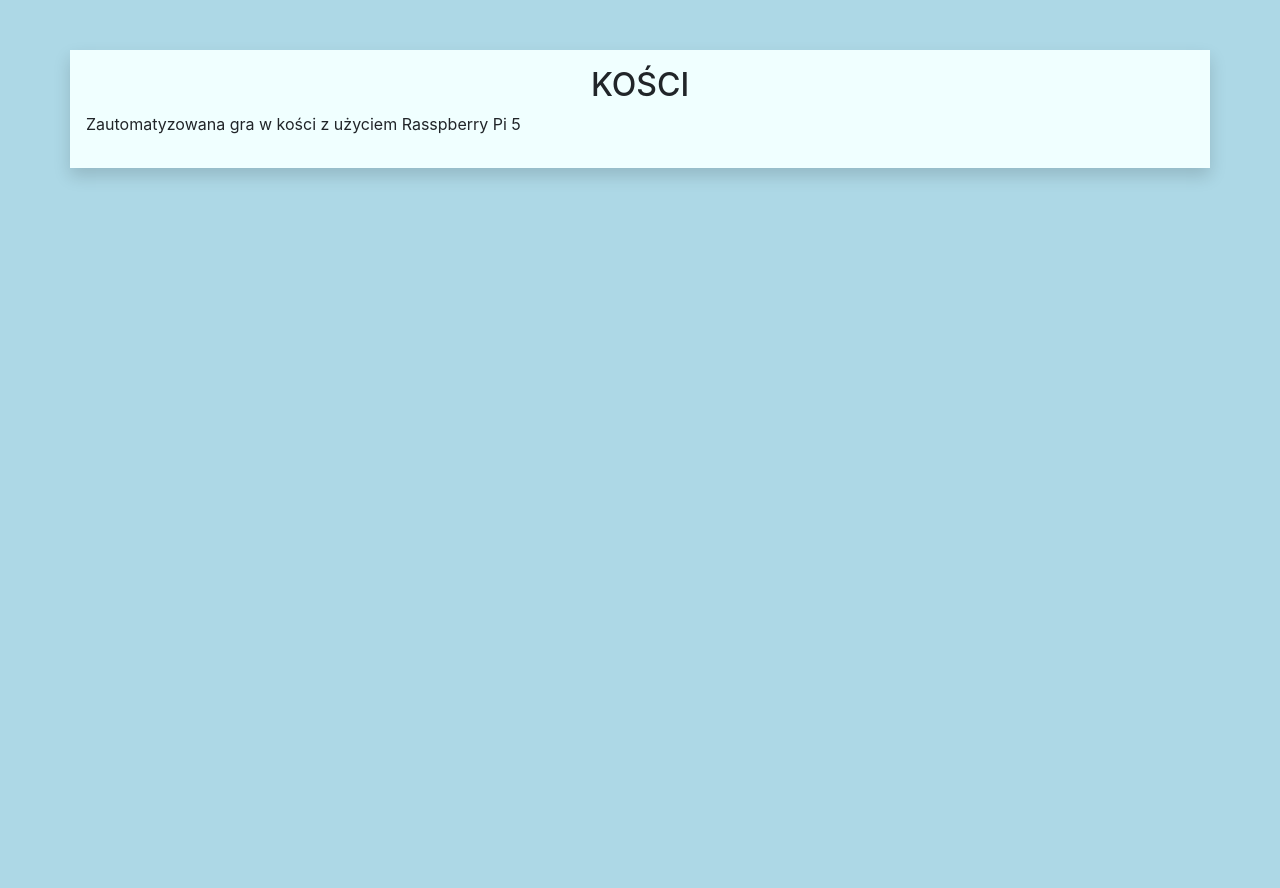
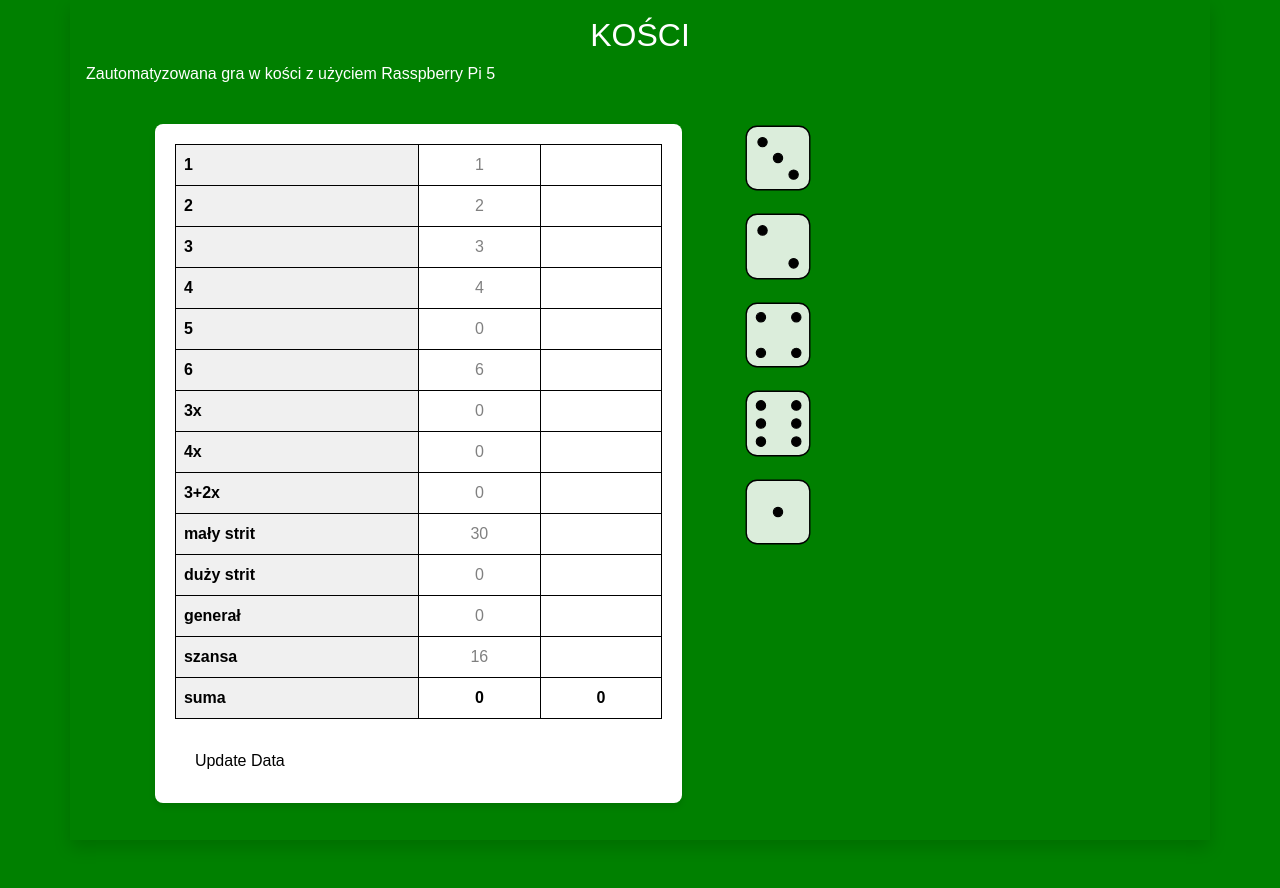
Before and after one commit to veektorf1/DiceRaspberry, a Flask app: page / in a window 1280 px wide. Before the commit the page ends 179 px from the top, so only its background shows below. Run offline with Flask 3, Linux system fonts and the light colour scheme; some libraries are stand-ins or nearby versions.

Commit message:
Add website template and logic

```diff
--- a/app/routes.py
+++ b/app/routes.py
@@ -1,7 +1,186 @@
-from flask import render_template, Blueprint,request,url_for,redirect,flash,get_flashed_messages
+from flask import render_template, Blueprint,request,url_for,redirect,flash,get_flashed_messages,jsonify
+from collections import Counter
+import random
 
 main = Blueprint('main',__name__)
 
-@main.route('/',methods=['GET','POST'])
+table_data = [
+    {"id": "1", "player2": "", "player1": "", "status": "gray", "status2": "gray"},
+    {"id": "2", "player2": "", "player1": "", "status": "gray", "status2": "gray"},
+    {"id": "3", "player2": "", "player1": "", "status": "gray", "status2": "gray"},
+    {"id": "4", "player2": "", "player1": "", "status": "gray", "status2": "gray"},
+    {"id": "5", "player2": "", "player1": "", "status": "gray", "status2": "gray"},
+    {"id": "6", "player2": "", "player1": "", "status": "gray", "status2": "gray"},
+    {"id": "3x", "player2": "", "player1": "", "status": "gray", "status2": "gray"},
+    {"id": "4x", "player2": "", "player1": "", "status": "gray", "status2": "gray"},
+    {"id": "3+2x", "player2": "", "player1": "", "status": "gray", "status2": "gray"},
+    {"id": "mały strit", "player2": "", "player1": "", "status": "gray", "status2": "gray"},
+    {"id": "duży strit", "player2": "", "player1": "", "status": "gray", "status2": "gray"},
+    {"id": "generał", "player2": "", "player1": "", "status": "gray", "status2": "gray"},
+    {"id": "szansa", "player2": "", "player1": "", "status": "gray", "status2": "gray"},
+    {"id": "suma", "player2": 0, "player1": 0, "status": "black-bold", "status2": "black-bold"},
+]
+
+table_kostki = [0, 0, 0, 0, 0]
+table_selected = [0, 0, 0, 0, 0]
+tura = 1
+
+@main.route('/')
 def index():
     return render_template('index.html')
+
+@main.route('/get-data')
+def get_data():
+    return jsonify(table_data)
+
+@main.route('/get-kostki')
+def get_kostki():
+    return jsonify(table_kostki)
+
+
+def reset_game():
+    global table_data, table_kostki, table_selected, tura
+    table_data = [
+        {"id": "1", "player2": "", "player1": "", "status": "gray", "status2": "gray"},
+        {"id": "2", "player2": "", "player1": "", "status": "gray", "status2": "gray"},
+        {"id": "3", "player2": "", "player1": "", "status": "gray", "status2": "gray"},
+        {"id": "4", "player2": "", "player1": "", "status": "gray", "status2": "gray"},
+        {"id": "5", "player2": "", "player1": "", "status": "gray", "status2": "gray"},
+        {"id": "6", "player2": "", "player1": "", "status": "gray", "status2": "gray"},
+        {"id": "3x", "player2": "", "player1": "", "status": "gray", "status2": "gray"},
+        {"id": "4x", "player2": "", "player1": "", "status": "gray", "status2": "gray"},
+        {"id": "3+2x", "player2": "", "player1": "", "status": "gray", "status2": "gray"},
+        {"id": "mały strit", "player2": "", "player1": "", "status": "gray", "status2": "gray"},
+        {"id": "duży strit", "player2": "", "player1": "", "status": "gray", "status2": "gray"},
+        {"id": "generał", "player2": "", "player1": "", "status": "gray", "status2": "gray"},
+        {"id": "szansa", "player2": "", "player1": "", "status": "gray", "status2": "gray"},
+        {"id": "suma", "player2": 0, "player1": 0, "status": "black-bold", "status2": "black-bold"},
+    ]
+    table_kostki=[0,0,0,0,0]
+    table_selected=[0,0,0,0,0]
+    tura=1
+
+@main.route('/koniec-gry')
+def koniec_gry():
+    global table_data, table_kostki, table_selected, tura
+    if table_data[13]["player1"] > table_data[13]["player2"]:
+        wynik = 1
+    elif table_data[13]["player1"] < table_data[13]["player2"]:
+        wynik = 2
+    else:
+        wynik = 0
+    reset_game()
+    return jsonify({"wynik": wynik})
+
+@main.route('/choose-kostka', methods=['GET'])
+def choose_kostka():
+    global table_selected
+    item_id = int(request.args.get('item_id')[-1]) - 1
+    table_selected[item_id] = 1 if table_selected[item_id] == 0 else 0
+    return jsonify(success=True)
+
+@main.route('/choose-item', methods=['GET'])
+def choose_item():
+    global table_data
+    global table_selected
+    global tura
+    cheating = 0
+    item_id = int(request.args.get('item_id'))  # Pobieranie parametru z query string
+    if tura == 1 and table_data[item_id]["status"] == "gray":
+        table_data[item_id]["status"] = "black-bold"
+        table_data[13]["player1"] = table_data[13]["player1"]+table_data[item_id]["player1"]
+        tura=2
+    elif tura == 2 and table_data[item_id]["status2"] == "gray":
+        table_data[item_id]["status2"] = "black-bold"
+        table_data[13]["player2"] = table_data[13]["player2"]+table_data[item_id]["player2"]
+        tura=1
+    else:
+        cheating = 1
+    if cheating==0:
+        table_selected=[0,0,0,0,0]
+        for i in range(13):
+            if table_data[i]["status2"]=="gray":
+                table_data[i]["player2"]=""
+            if table_data[i]["status"]=="gray":
+                table_data[i]["player1"]=""
+        return jsonify(success=True)
+    return jsonify(success=False)
+
+@main.route('/update-data')
+def update_data():
+    rzut_koscmi()
+    przelicz()
+    return jsonify(success=True)
+
+def rzut_koscmi():
+    global table_kostki, table_selected
+    for i in range(5):
+        if table_selected[i] == 0:
+            table_kostki[i] = random.randint(1, 6)
+
+def przelicz():
+    global table_kostki
+    global table_data
+    global tura
+    for i in range(6):
+        if tura == 1:
+            if table_data[i]["status"]=="gray":
+                table_data[i]["player1"]=sum([x for x in table_kostki if x == i+1])
+        else:
+            if table_data[i]["status2"]=="gray":
+                table_data[i]["player2"]=sum([x for x in table_kostki if x == i+1])
+    suma=sum(table_kostki)
+    ilosc = Counter(table_kostki).most_common()
+    sum_3x = 0
+    sum_4x = 0
+    sum_5x = 0
+    sum_3x2x = 0
+    posortowana=sorted(table_kostki)
+    print(posortowana);
+    if ilosc[0][1]>2:
+        sum_3x = suma
+        if ilosc[0][1]>3:
+            sum_4x = suma
+            if ilosc[0][1]>4:
+                sum_5x = 50
+        if len(ilosc)>1 and ilosc[1][1]>1:
+            sum_3x2x = 25
+
+    if tura == 1:
+        if table_data[6]["status"]=="gray":
+            table_data[6]["player1"]=sum_3x
+        if table_data[7]["status"]=="gray":
+            table_data[7]["player1"]=sum_4x
+        if table_data[8]["status"]=="gray":
+            table_data[8]["player1"]=sum_3x2x
+        if table_data[11]["status"]=="gray":
+            table_data[11]["player1"]=sum_5x
+        if table_data[12]["status"]=="gray":
+            table_data[12]["player1"]=suma
+        if table_data[9]["status"]=="gray" and sum([1 for i,x in enumerate(posortowana[:4]) if posortowana[i+1]==x+1])>=3:
+            table_data[9]["player1"]=30
+        elif table_data[9]["status"]=="gray":
+            table_data[9]["player1"]=0
+        if table_data[10]["status"]=="gray" and sum([1 for i,x in enumerate(posortowana[:4]) if posortowana[i+1]==x+1])==4:
+            table_data[10]["player1"]=40
+        elif table_data[10]["status"]=="gray":
+            table_data[10]["player1"]=0
+    else:
+        if table_data[6]["status2"]=="gray":
+            table_data[6]["player2"]=sum_3x
+        if table_data[7]["status2"]=="gray":
+            table_data[7]["player2"]=sum_4x
+        if table_data[8]["status2"]=="gray":
+            table_data[8]["player2"]=sum_3x2x
+        if table_data[11]["status2"]=="gray":
+            table_data[11]["player2"]=sum_5x
+        if table_data[12]["status2"]=="gray":
+            table_data[12]["player2"]=suma
+        if table_data[9]["status2"]=="gray" and sum([1 for i,x in enumerate(posortowana[:4]) if posortowana[i+1]==x+1])>=3:
+            table_data[9]["player2"]=30
+        elif table_data[9]["status2"]=="gray":
+            table_data[9]["player2"]=0
+        if table_data[10]["status2"]=="gray" and sum([1 for i,x in enumerate(posortowana[:4]) if posortowana[i+1]==x+1])==4:
+            table_data[10]["player2"]=40
+        elif table_data[10]["status2"]=="gray":
+            table_data[10]["player2"]=0
--- a/app/static/css/styles.css
+++ b/app/static/css/styles.css
@@ -1,11 +1,67 @@
-body{
-    margin-left:auto;
-    margin-right:auto;
-    background-color: lightblue;
+body {
+    background-color: green;
+    font-family: Arial, sans-serif;
+    color: white;
 }
-#main{
-
-    margin-top:50px;
-    background-color: azure;
-
+.container {
+    width: 100%;
+    height: 80%;
+    display: flex;
+    justify-content: space-between;
 }
+.table-container {
+    background-color: white;
+    color: black;
+    padding: 20px;
+    margin: 2% 5%;
+    width: 50%;
+    border-radius: 8px;
+    box-shadow: 0px 4px 6px rgba(0, 0, 0, 0.1);
+}
+table {
+    width: 100%;
+    border-collapse: collapse;
+}
+table, th, td {
+    border: 1px solid black;
+}
+th, td {
+    padding: 8px;
+    text-align: center;
+}
+th {
+    width: 50%;
+    text-align: left;
+    background-color: #f0f0f0;
+}
+.gray {
+    color: gray;
+}
+.black-bold {
+    color: black;
+    font-weight: bold;
+}
+.selected {
+    border: 5px solid rgb(255, 16, 219);
+    border-radius: 10px;
+}
+td {
+    width: 25%;
+    cursor: pointer;
+}
+button {
+    margin-top: 20px;
+    padding: 10px 20px;
+    background-color: white;
+    color: black;
+    border: none;
+    border-radius: 4px;
+    cursor: pointer;
+    font-size: 16px;
+}
+.image-container img {
+    display: block;
+    margin: 5% 2%;
+    width: 15%;
+    height: auto;
+}
--- a/app/static/js/script.js
+++ b/app/static/js/script.js
@@ -0,0 +1,112 @@
+var ready = 0;
+var runda = 1;
+
+document.querySelectorAll('.clickable-image').forEach(img => {
+    img.addEventListener('click', function() {
+        if (ready == 1) {
+            this.classList.toggle('selected');
+
+            fetch(`/choose-kostka?item_id=${this.id}`)
+                .then(response => response.json())
+                .then(data => {
+                    if (data.success) {
+                        // Dodatkowe operacje po kliknięciu (jeśli potrzebne)
+                    }
+                });
+        }
+    });
+});
+
+function loadData() {
+    fetch('/get-data')
+        .then(response => response.json())
+        .then(data => {
+            const tableBody = document.querySelector("#data-table tbody");
+            tableBody.innerHTML = "";
+            data.forEach(row => {
+                const tr = document.createElement("tr");
+                tr.innerHTML = `
+                    <th>${row.id}</th>
+                    <td class="${row.status}">${row.player1}</td>
+                    <td class="${row.status2}">${row.player2}</td>
+                `;
+                tableBody.appendChild(tr);
+            });
+            addCellListeners();
+        });
+
+    fetch('get-kostki')
+        .then(response => response.json())
+        .then(data => {
+            const tabelka = data;
+            tabelka.forEach((value, index) => {
+                document.getElementById(`Kosc${index + 1}`).src = `/static/images/kostka${value}.svg`;
+            });
+        });
+
+    ready = 1;
+}
+
+function koniecgry() {
+    fetch('koniec-gry')
+        .then(response => response.json())
+        .then(data => {
+            if (data.wynik == "1") {
+                alert("Wygrał gracz 1.");
+            } else if (data.wynik == "2") {
+                alert("Wygrał gracz 2.");
+            } else {
+                alert("Remis!");
+            }
+        });
+    loadData();
+    ready = 0;
+    runda = 1;
+}
+
+function addCellListeners() {
+    document.querySelectorAll("td").forEach(cell => {
+        cell.addEventListener("click", () => {
+            if (ready == 1 && cell.className == "gray") {
+                const row = cell.parentNode;
+                const rowIndex = row.rowIndex;
+                fetch(`/choose-item?item_id=${rowIndex}`)
+                    .then(response => response.json())
+                    .then(data => {
+                        if (data.success) {
+                            document.querySelectorAll('.clickable-image').forEach(function(img) {
+                                img.classList.remove('selected');
+                            });
+                            loadData();
+                            ready = 0;
+                            runda = runda + 1;
+                            if (runda > 26) {
+                                koniecgry();
+                            }
+                        }
+                    });
+            }
+        });
+    });
+}
+
+function startAutoRefresh(interval) {
+    setInterval(() => {
+        loadData();
+    }, interval);
+}
+
+function updateData() {
+    fetch('/update-data')
+        .then(response => response.json())
+        .then(data => {
+            if (data.success) {
+                loadData();
+            }
+        });
+}
+
+window.onload = function() {
+    loadData();
+    ready = 0;
+}
--- a/app/templates/base.html
+++ b/app/templates/base.html
@@ -14,6 +14,7 @@
     {% block content %}
     {% endblock %}
     <!-- Bootstrap JS and dependencies -->
+    <script src="{{ url_for('static', filename='js/script.js') }}"></script>
     <script src="https://code.jquery.com/jquery-3.5.1.slim.min.js"></script>
     <script src="https://cdn.jsdelivr.net/npm/@popperjs/core@2.5.4/dist/umd/popper.min.js"></script>
     <script src="https://stackpath.bootstrapcdn.com/bootstrap/4.5.2/js/bootstrap.min.js"></script>
--- a/app/templates/index.html
+++ b/app/templates/index.html
@@ -6,6 +6,38 @@
 <div id="main" class="container-lg shadow p-3 mb-5">
     <h2 class="d-flex justify-content-center"> KOŚCI </h2>
     <p>Zautomatyzowana gra w kości z użyciem Rasspberry Pi 5<p>
+
+    <div class="container">
+        <div class="table-container">
+            <table id="data-table">
+                <tbody>
+                    <tr>
+                        <th>ID</th>
+                        <td data-status="1">1</td>
+                        <td data-status="0">2</td>
+                    </tr>
+                    <tr>
+                        <th>Name</th>
+                        <td data-status="0">Alice</td>
+                        <td data-status="1">Bob</td>
+                    </tr>
+                    <tr>
+                        <th>Age</th>
+                        <td data-status="1">25</td>
+                        <td data-status="0">30</td>
+                    </tr>
+                </tbody>
+            </table>
+            <button onclick="updateData()">Update Data</button>
+        </div>
+        <div class="image-container">
+            <img id="Kosc1" src="/static/images/kostka0.svg" alt="Obrazek 1" class="clickable-image">
+            <img id="Kosc2" src="/static/images/kostka0.svg" alt="Obrazek 2" class="clickable-image">
+            <img id="Kosc3" src="/static/images/kostka0.svg" alt="Obrazek 3" class="clickable-image">
+            <img id="Kosc4" src="/static/images/kostka0.svg" alt="Obrazek 4" class="clickable-image">
+            <img id="Kosc5" src="/static/images/kostka0.svg" alt="Obrazek 5" class="clickable-image">
+        </div>
+    </div>
 </div>
 
 {% endblock %}
```
Also changed, not shown: app/static/images/kostka0.svg (added), app/static/images/kostka1.svg (added), app/static/images/kostka2.svg (added), app/static/images/kostka3.svg (added), app/static/images/kostka4.svg (added), app/static/images/kostka5.svg (added), app/static/images/kostka6.svg (added).
